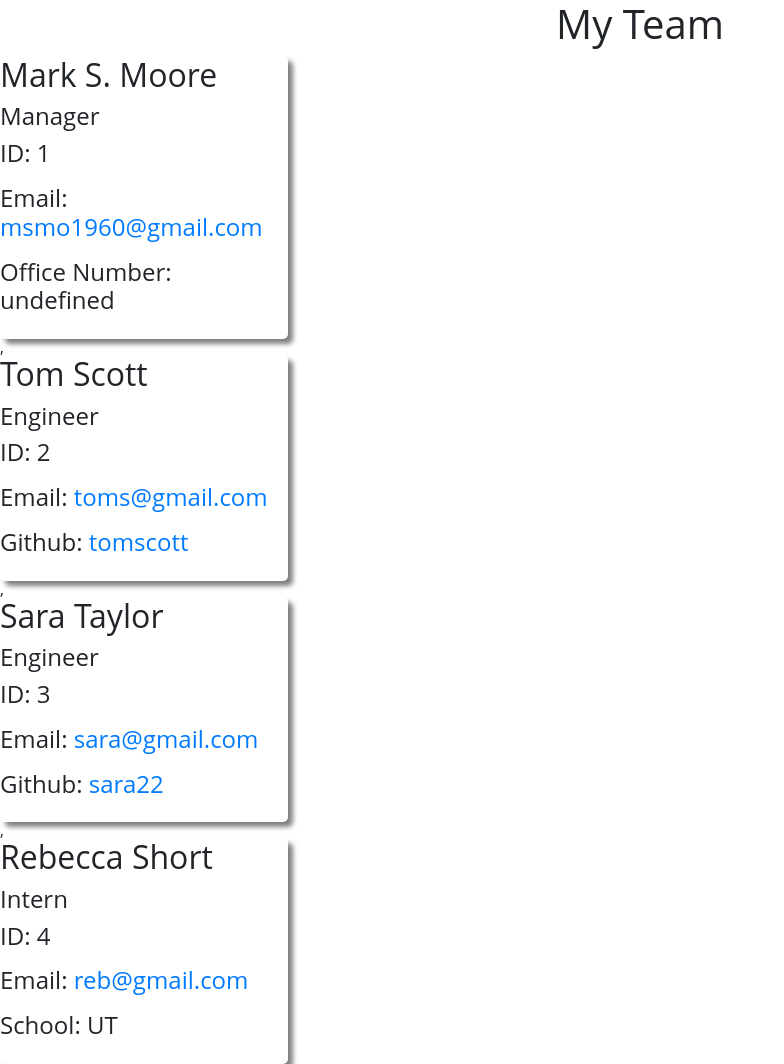
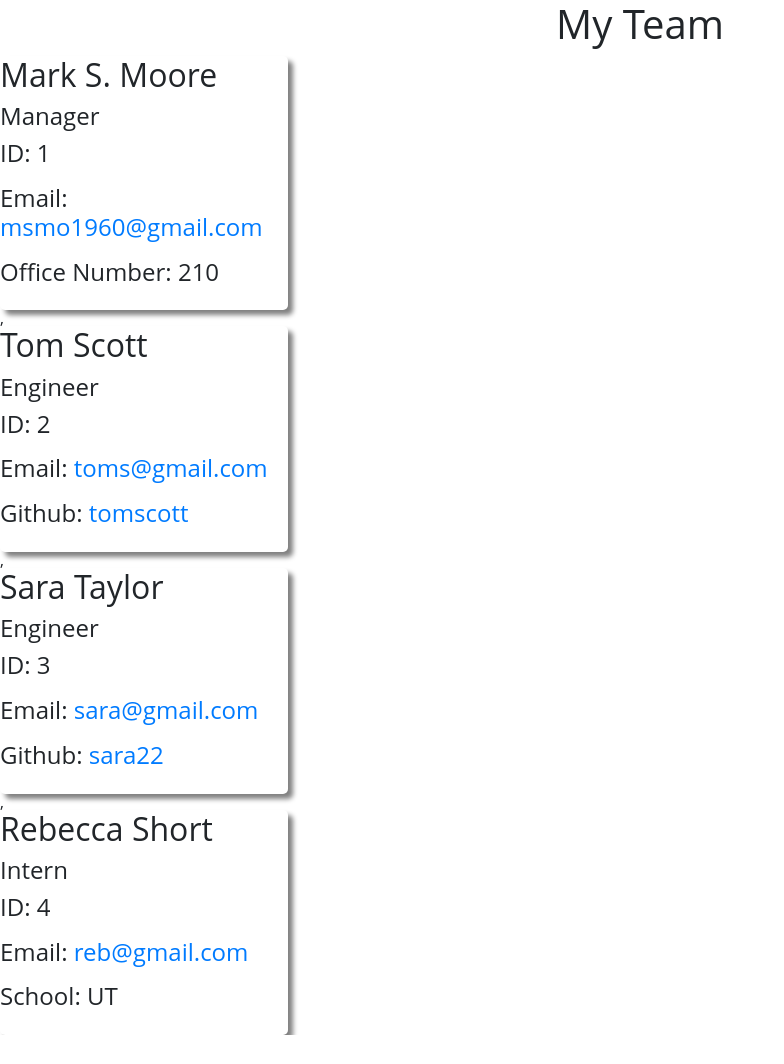
Before and after one commit to marksmoore/Team-Profile-Generator, a website: page dist/index.html in a window 1280 px wide. Shown: the whole page, without its empty margins (0-784 px from the left). After the commit the page ends 1035 px from the top, so only its background shows below. Drawn offline with nearby package versions, Linux system fonts and the light colour scheme.

Commit message:
Update index.html

```diff
--- a/dist/index.html
+++ b/dist/index.html
@@ -18,7 +18,7 @@
             <h4>Manager<h4>
             <p>ID: 1</p>
             <p>Email: <a href="mailto:msmo1960@gmail.com">msmo1960@gmail.com</a></p>
-            <p>Office Number: undefined</p>
+            <p>Office Number: 210</p>
         </div>
         ,
         <div class="engineer-card" style="width: 18rem;">
```
